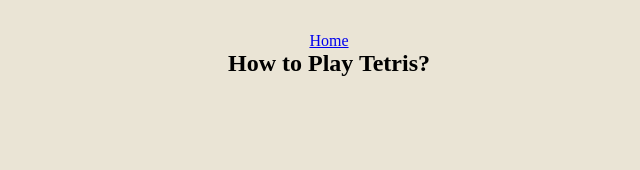
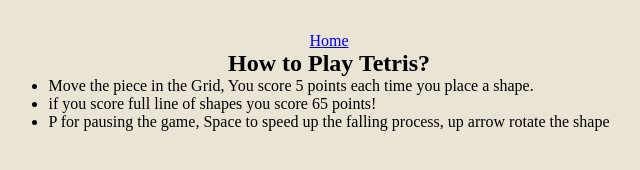
Before and after one commit to Malak1805/Tetris, a plain HTML site: page instructions.html in a window 1280 px wide. Shown: the whole page, without its empty margins (311-951 px from the left). Drawn offline with Linux system fonts and the light colour scheme.

Commit message:
UpdatedReadme

```diff
--- a/instructions.html
+++ b/instructions.html
@@ -9,5 +9,16 @@
   </head>
   <body>
     <h2>How to Play Tetris?</h2>
+    <ul>
+      <li>
+        Move the piece in the Grid, You score 5 points each time you place a
+        shape.
+      </li>
+      <li>if you score full line of shapes you score 65 points!</li>
+      <li>
+        P for pausing the game, Space to speed up the falling process, up arrow
+        rotate the shape
+      </li>
+    </ul>
   </body>
 </html>
```
Also changed, not shown: 1 other file.
